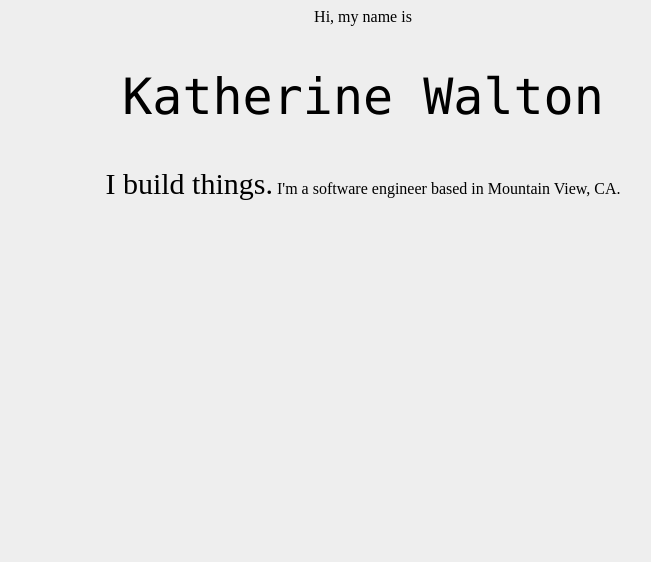
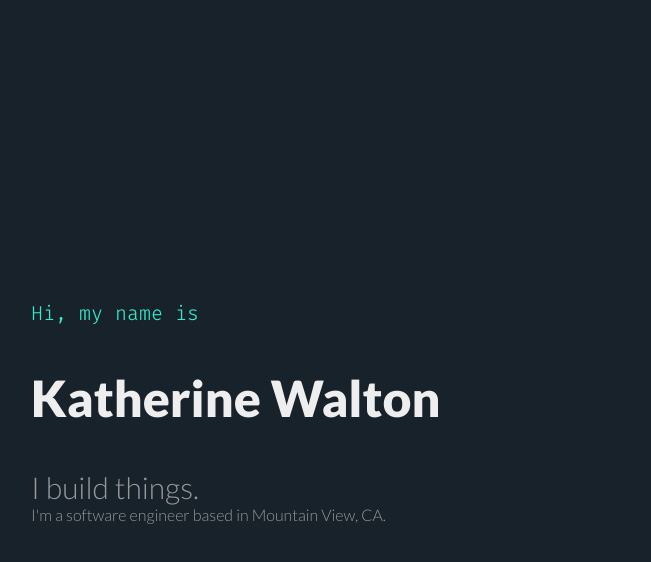
Before and after one commit to katherine-walton/katherine-walton.github.io, a plain HTML site: page index.html in a window 1280 px wide. Shown: the whole page, without its empty margins (277-928 px from the left). Drawn offline with Linux system fonts and the light colour scheme.

Commit message:
stylized intro text

```diff
--- a/stylesheet.css
+++ b/stylesheet.css
@@ -1,18 +1,20 @@
 body {
-	background-color: #EEE;
+	/*background-color: #EEE;*/
+	/*background-color: #313b45*/
+	background-color: #18222b;
 }
 
 h2 {
-	/*justify-content: center;*/
-	/*align-content: center;*/
-	/*font-family: "Arial", Helvecta, san-serif;*/
-	font-family: Menlo, 'Bitstream Vera Sans Mono', 'DejaVu Sans Mono', Monaco, Consolas, monospace;
+	font-family: 'Lato', sans-serif;
 	font-size: 50px;
-	font-weight: normal;
+	font-weight: 900;
+	color: #EEE;
 }
 
 .header {
-	text-align: center;
+	text-align: left;
+	margin: 300px;
+	display: block;
 }
 
 .hr {
@@ -23,3 +25,17 @@ h2 {
 	margin 1em 0;
 	padding: 0;
 }
+
+green-accent {
+	/*font-family: 'Source Code Pro', monospace;*/
+	font-family: 'Fira Code', monospace;
+	color: #34ebcc;
+	font-size: 20px;
+}
+
+grey-text {
+	font-family: 'Lato', sans-serif;
+	/*color: #5a5f63;*/
+	color: #969899;
+	display: block;
+}
```
